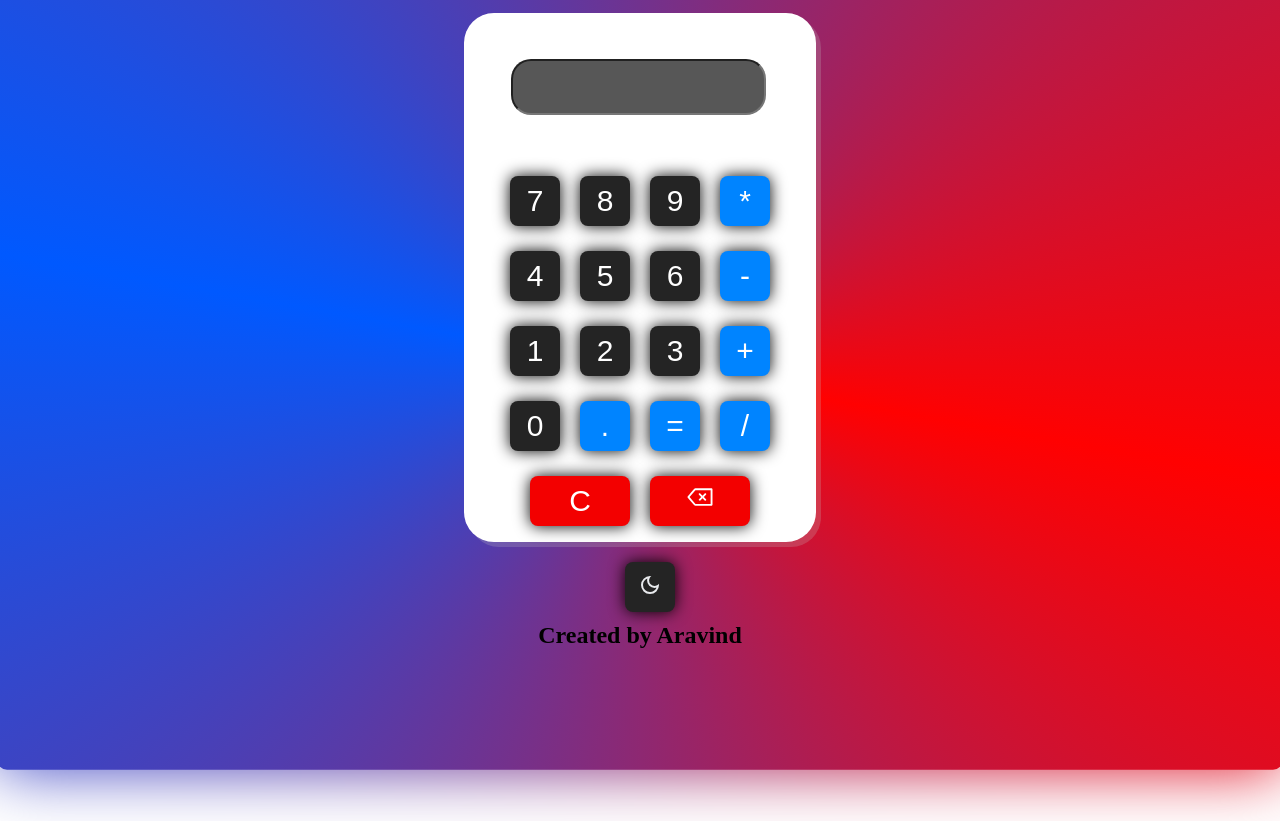
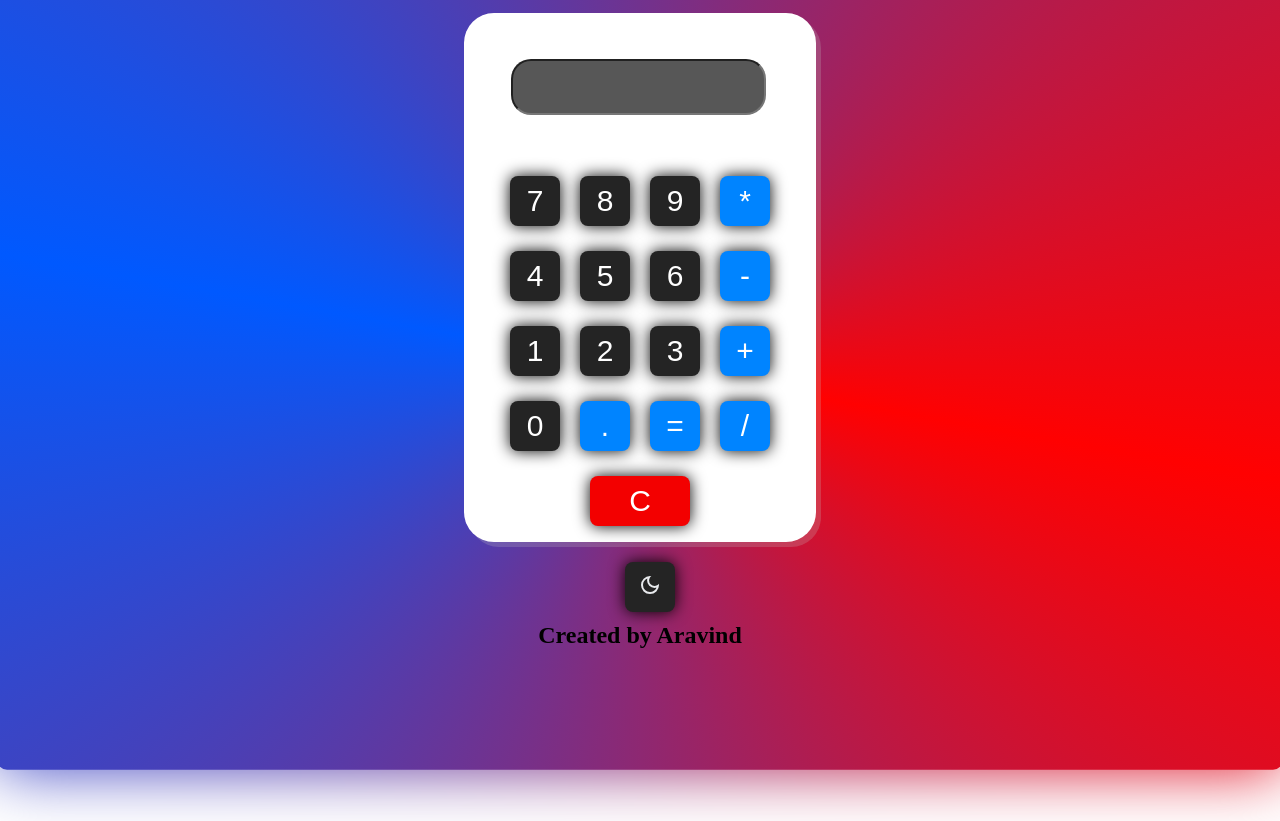
Before and after one commit to aravinnndddd/Aravind, a plain HTML site: page assets/html/calc.html in a window 1280 px wide. Drawn offline with Linux system fonts and the light colour scheme.

Commit message:
Update calc.html

```diff
--- a/assets/html/calc.html
+++ b/assets/html/calc.html
@@ -38,7 +38,7 @@
       </p>
       <p>
         <button onclick="clearItem();" style="width:100px;"class="c">C</button>
-        <button onclick="backspace();" style="width:100px;"class="c"><svg clip-rule="evenodd" style="height: 30px;" fill-rule="evenodd" stroke-linejoin="round" stroke-miterlimit="2" viewBox="0 0 24 24" xmlns="http://www.w3.org/2000/svg"><path d="m22 6c0-.552-.448-1-1-1h-12.628c-.437 0-.853.191-1.138.523-1.078 1.256-3.811 4.439-4.993 5.815-.16.187-.241.419-.241.651 0 .231.08.463.24.651 1.181 1.38 3.915 4.575 4.994 5.835.285.333.701.525 1.14.525h12.626c.552 0 1-.448 1-1 0-2.577 0-9.423 0-12zm-13.628.5h12.128v11h-12.126l-4.715-5.51zm5.637 4.427 1.71-1.71c.146-.146.339-.219.531-.219.404 0 .75.324.75.749 0 .193-.073.384-.219.531l-1.711 1.711 1.728 1.728c.147.147.22.339.22.53 0 .427-.349.751-.75.751-.192 0-.384-.073-.531-.219l-1.728-1.729-1.728 1.729c-.146.146-.339.219-.531.219-.401 0-.75-.324-.75-.751 0-.191.073-.383.22-.53l1.728-1.728-1.788-1.787c-.146-.148-.219-.339-.219-.532 0-.425.346-.749.751-.749.192 0 .384.073.53.219z" fill="#fff"/></svg></button>
+
       </p>
   </div>
   <div class="mode"><button class="Dmode"><svg xmlns="http://www.w3.org/2000/svg" height="24px" viewBox="0 -960 960 960" width="24px" fill="#e8eaed"><path d="M480-120q-150 0-255-105T120-480q0-150 105-255t255-105q14 0 27.5 1t26.5 3q-41 29-65.5 75.5T444-660q0 90 63 153t153 63q55 0 101-24.5t75-65.5q2 13 3 26.5t1 27.5q0 150-105 255T480-120Zm0-80q88 0 158-48.5T740-375q-20 5-40 8t-40 3q-123 0-209.5-86.5T364-660q0-20 3-40t8-40q-78 32-126.5 102T200-480q0 116 82 198t198 82Zm-10-270Z"/></svg></button>
```
